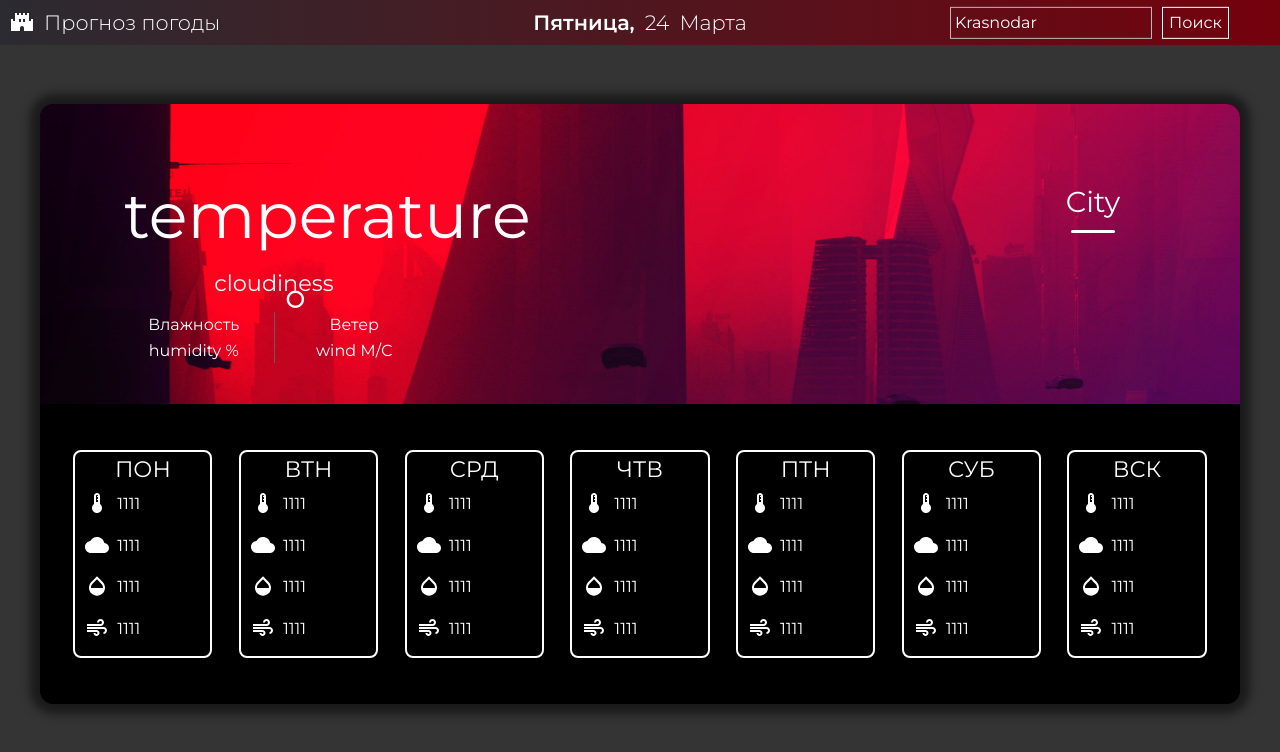
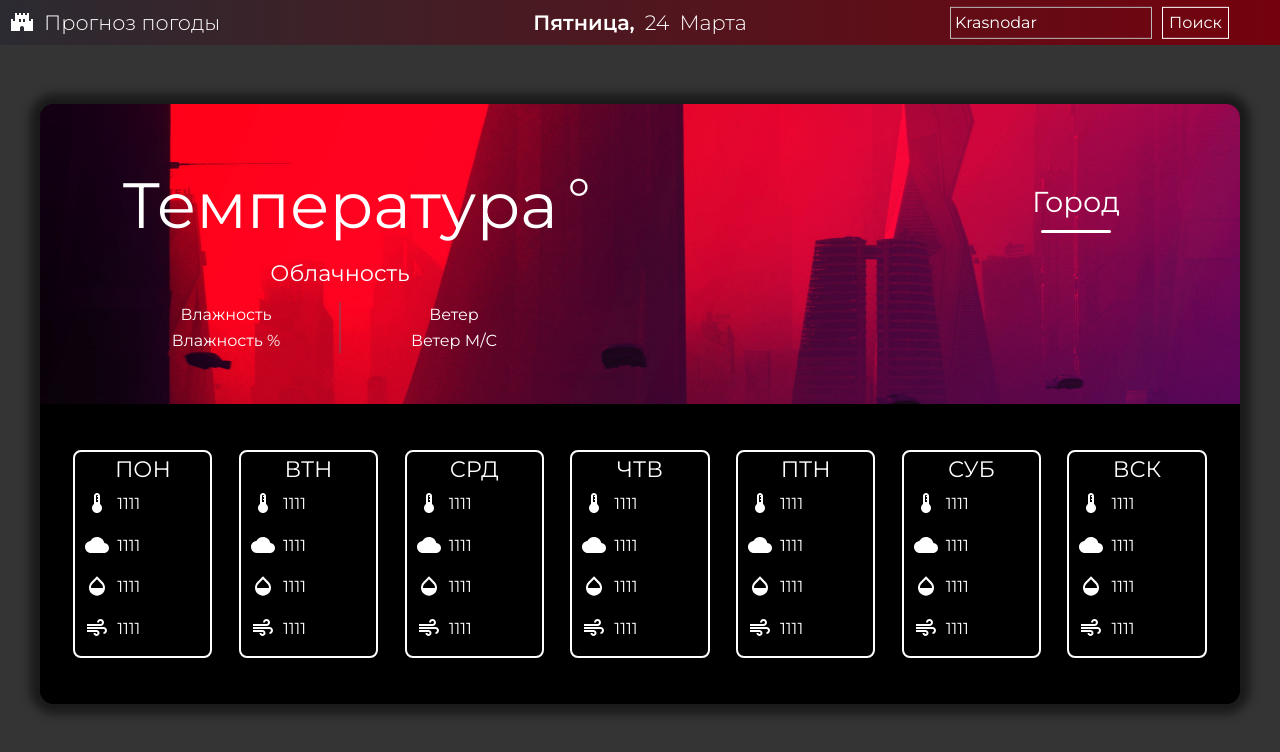
Before and after one commit to Javert5555/weather_forecast, a React (Create React App) app: page / in a window 1280 px wide. Shown: the top 752 px of the page. Built offline with nearby package versions, Linux system fonts and the light colour scheme.

Commit message:
add ru language

```diff
--- a/src/components/core/Home.js
+++ b/src/components/core/Home.js
@@ -3,11 +3,11 @@ import Card from '../card/Card'
 import Menu from './Menu'
 
 const Home = () => {
-    let [city, setCity] = useState('City')
-    let [temperature, setTemperature] = useState('temperature')
-    let [cloudiness, setCloudiness] = useState('cloudiness')
-    let [humidity, setHumidity] = useState('humidity')
-    let [wind, setWind] = useState('wind')
+    let [city, setCity] = useState('Город')
+    let [temperature, setTemperature] = useState('Температура')
+    let [cloudiness, setCloudiness] = useState('Облачность')
+    let [humidity, setHumidity] = useState('Влажность')
+    let [wind, setWind] = useState('Ветер')
 
     // useEffect(() => {
     //     console.log(weatherForecastData)
--- a/src/components/core/Menu.js
+++ b/src/components/core/Menu.js
@@ -1,7 +1,7 @@
 import React, { useEffect, useState } from 'react'
 import '../../styles/core/menu.scss'
 import CastleIcon from '@mui/icons-material/Castle';
-import getWeatherForecastData from '../../weather-api/forecastWeatherApi'
+import { getWeatherForecastData, getFiveDaysWeatherForecastData } from '../../weather-api/forecastWeatherApi'
 
 const Menu = ({ setCity, setTemperature, setCloudiness, setHumidity, setWind }) => {
 
@@ -55,6 +55,7 @@ const Menu = ({ setCity, setTemperature, setCloudiness, setHumidity, setWind })
     }
 
     useEffect(() => {
+        // console.log(getFiveDaysWeatherForecastData('Krasnodar'))
         const getDateEverySecond = setInterval(() => {
             let timeNow = new Date()
             setNumDay(timeNow.getDate())
--- a/src/styles/card/today_weather_data.scss
+++ b/src/styles/card/today_weather_data.scss
@@ -1,10 +1,11 @@
 .today-weather-data {
-    width: 300px;
+    // width: 300px;
     color: #ffffff;
     text-align: center;
     position: absolute;
-    top: 20%;
-    left: 7%;
+    top: 50%;
+    left: 25%;
+    transform: translate(-50%, -50%);
 
     .today-weather-data__cloudiness-temperature {
 
@@ -23,6 +24,7 @@
 
         .today-weather-data__cloudiness {
             font-size: 1.4rem;
+            white-space: nowrap;
         }
 
     }
@@ -35,12 +37,13 @@
         .today-weather-data__humidity, .today-weather-data__wind {
             text-align: center;
             width: 100%;
+            white-space: nowrap;
         }
 
         .today-weather-data__vertical-line {
             content: "";
             width: 100%;
-            max-width: 1px;
+            width: 2px;
             // height: max-content;
             background-color: #5f5f5f;
             margin: 0 10px;
--- a/src/weather-api/forecastWeatherApi.js
+++ b/src/weather-api/forecastWeatherApi.js
@@ -2,7 +2,7 @@ const getWeatherForecastData = async (cityName) => {
     try {
 
         // to do: make a layer on the backend (on NodeJS, python or PHP) to hide Api Key on ajax request
-        const response = await fetch(`https://api.openweathermap.org/data/2.5/weather?q=${cityName}&appid=${process.env.REACT_APP_OPENWEATHERMAP_API_KEY}&units=metric`, {
+        const response = await fetch(`https://api.openweathermap.org/data/2.5/weather?q=${cityName}&lang=ru&appid=${process.env.REACT_APP_OPENWEATHERMAP_API_KEY}&units=metric`, {
             method: 'GET'
         })
 
@@ -10,15 +10,14 @@ const getWeatherForecastData = async (cityName) => {
 
         if (response.ok) {
 
-            const weatherForecastData = {
+            let weatherForecastData = {
                 reqStatus: 'ok',
                 reqStatusCode: String(data.cod),
                 cityName: String(data?.name),
                 temp: String(data?.main?.temp),
-                description: String(data?.weather[0]?.description),
+                description: String(data?.weather[0]?.description[0].toUpperCase() + data?.weather[0]?.description.substring(1)),
                 humidity: String(data?.main?.humidity),
                 windSpeed: String(data?.wind?.speed)
-
             }
 
             return weatherForecastData
@@ -31,4 +30,39 @@ const getWeatherForecastData = async (cityName) => {
     }
 }
 
-export default getWeatherForecastData
+const getFiveDaysWeatherForecastData = async (cityName) => {
+    try {
+
+        // to do: make a layer on the backend (on NodeJS, python or PHP) to hide Api Key on ajax request
+        const response = await fetch(`https://api.openweathermap.org/data/2.5/forecast?q=${cityName}&lang=ru&appid=${process.env.REACT_APP_OPENWEATHERMAP_API_KEY}&units=metric`, {
+            method: 'GET'
+        })
+
+        const data = await response.json()
+        console.log(data)
+
+        // if (response.ok) {
+
+        //     const weatherForecastData = {
+        //         reqStatus: 'ok',
+        //         reqStatusCode: String(data.cod),
+        //         cityName: String(data?.name),
+        //         temp: String(data?.main?.temp),
+        //         description: String(data?.weather[0]?.description),
+        //         humidity: String(data?.main?.humidity),
+        //         windSpeed: String(data?.wind?.speed)
+
+        //     }
+
+        //     return weatherForecastData
+        // }
+
+        // return {reqStatus: data.cod, message: String(data.message)}
+
+    } catch (error) {
+        return {reqStatus: 'error', message: String(error.message)}
+    }
+}
+
+
+export {getWeatherForecastData, getFiveDaysWeatherForecastData}
```
